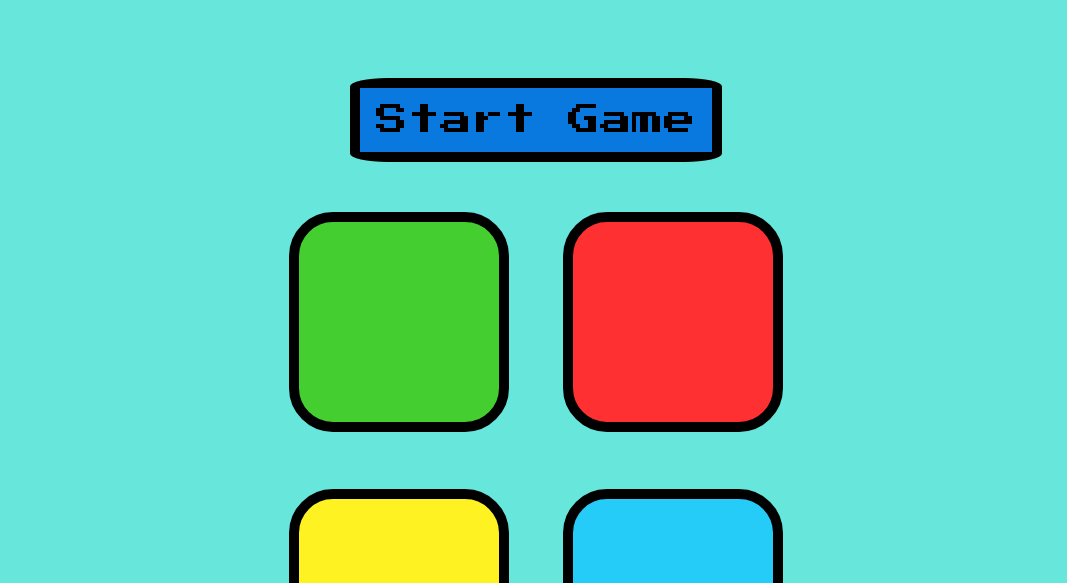
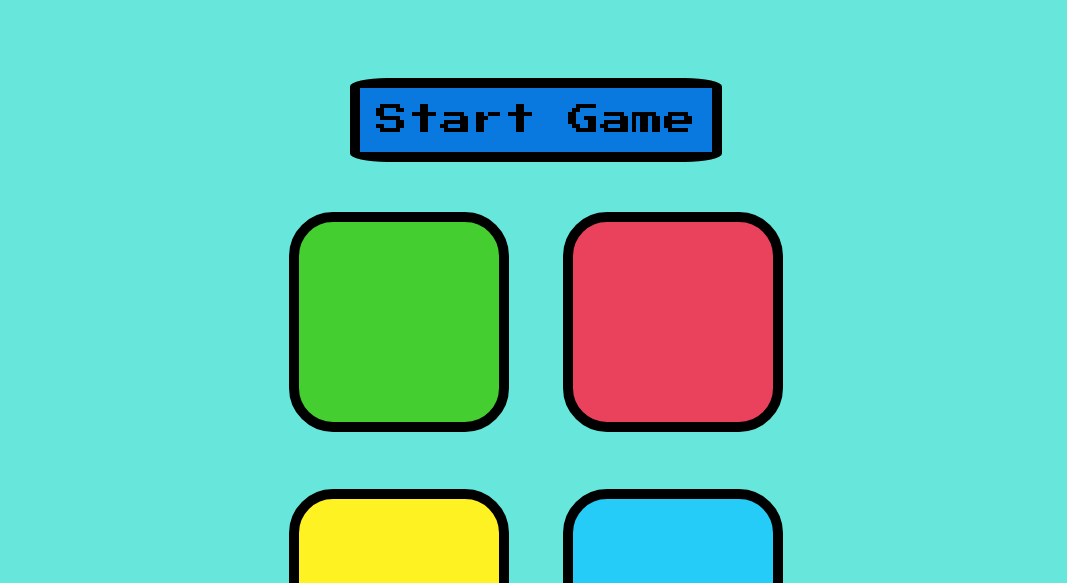
Before and after one commit to vaibhav-arde/MemoryGame, a plain HTML site: page index.html in a window 1280 px wide. Shown: the part 217-800 px from the top of the page, without its empty margins (104-1171 px from the left). Drawn offline with nearby package versions, Linux system fonts and the light colour scheme.

Commit message:
Changed Red color

```diff
--- a/styles.css
+++ b/styles.css
@@ -62,7 +62,7 @@ body {
 }
 
 .red {
-  background-color: #FF3031;
+  background-color: #EA425C;
 }
 
 .green {
```
